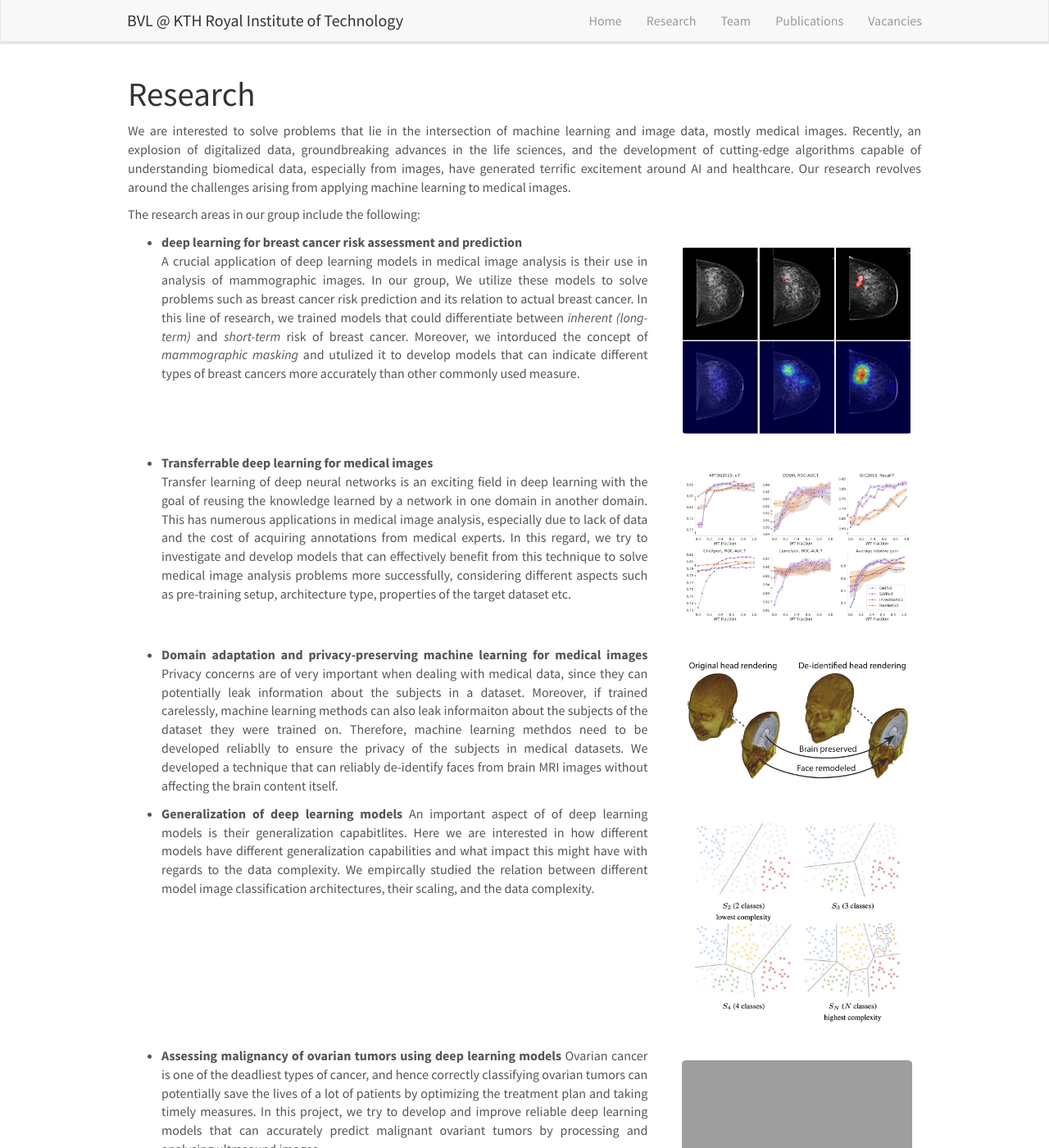
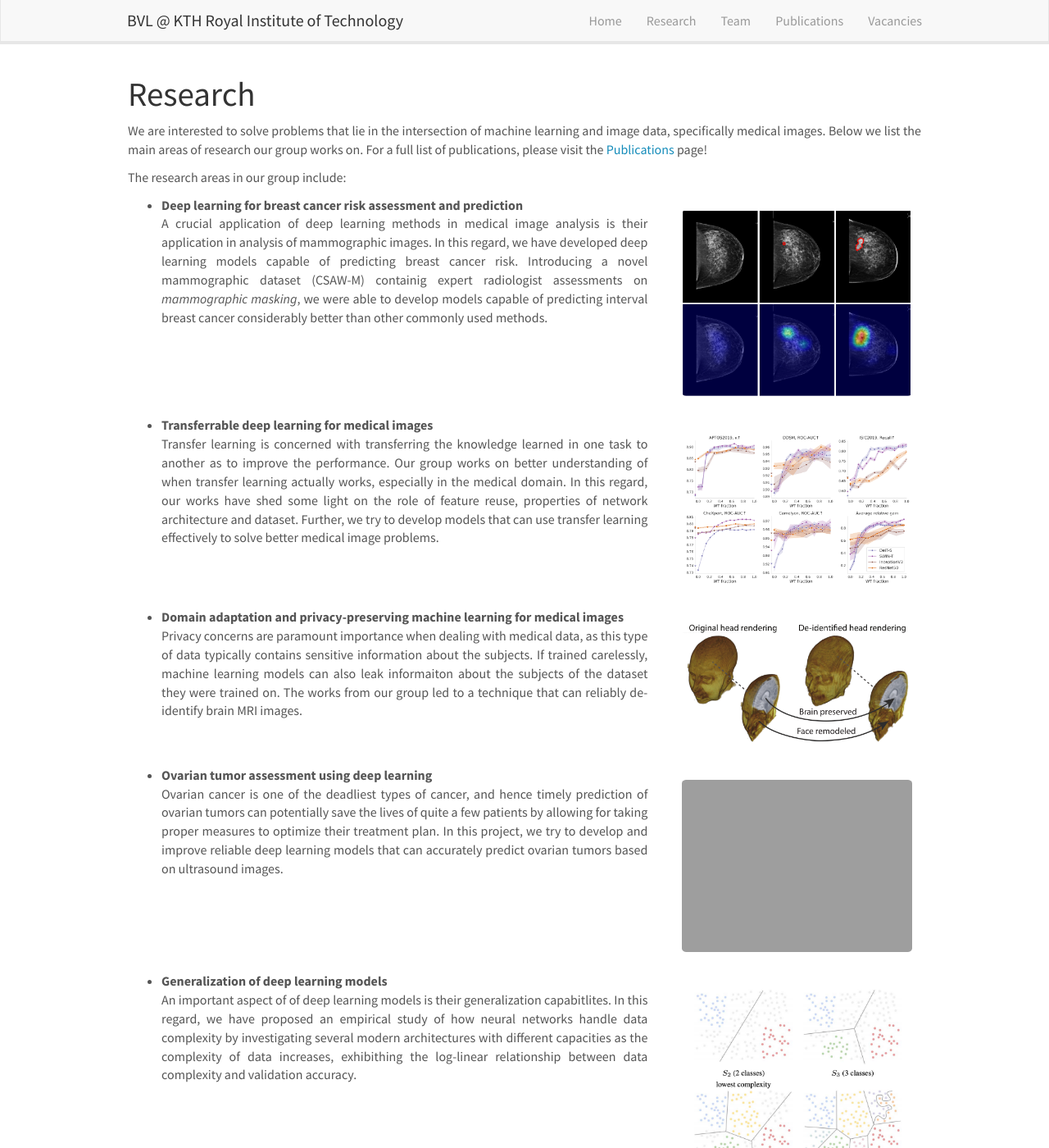
Before and after one commit to MoeinSorkhei/sitedraft3, a Jekyll site: the page built from _pages/research.md, in a window 1280 px wide and 1400 px high. Shown: the whole window at 82% size. Built offline with Jekyll 4.4.1, drawn with Linux system fonts in a browser that asks for light colours; nearby versions of some CDN libraries; some of the changed text lies outside the part shown.

Commit message:
Some changes

```diff
--- a/_pages/research.md
+++ b/_pages/research.md
@@ -8,24 +8,31 @@ permalink: /research/
 
 # Research
 <div class="justify">
-We are interested to solve problems that lie in the intersection of machine learning and image data, mostly medical images. Recently, an explosion of digitalized data, groundbreaking advances in the life sciences, and the development of cutting-edge algorithms capable of understanding biomedical data, especially from images, have generated terrific excitement around AI and healthcare. Our research revolves around the challenges arising from applying machine learning to medical images.
+We are interested to solve problems that lie in the intersection of machine learning and image data, specifically medical images. Below we list the main areas of research our group works on. For a full list of publications, please visit the [Publications](../publications) page!
+<!-- Recently, an explosion of digitalized data, groundbreaking advances in the life sciences, and the development of cutting-edge algorithms capable of understanding biomedical data, especially from images, have generated terrific excitement around AI and healthcare. Our research revolves around the challenges arising from applying machine learning to medical images.  -->
 
-The research areas in our group include the following:
+The research areas in our group include:
 
 <div class="row">
 <div class="col-sm-8">
-- **deep learning for breast cancer risk assessment and prediction**
-    A crucial application of deep learning models in medical image analysis is their use in analysis of mammographic images. In our group, We utilize these models to solve problems such as breast cancer risk prediction and its relation to actual breast cancer. In this line of research, we trained models that could differentiate between _inherent (long-term)_ and _short-term_ risk of breast cancer. Moreover, we intorduced the concept of _mammographic masking_ and utulized it to develop models that can indicate different types of breast cancers more accurately than other commonly used measure.
+- **Deep learning for breast cancer risk assessment and prediction**
+    A crucial application of deep learning methods in medical image analysis is their application in analysis of mammographic images.
+    In this regard, we have developed deep learning models capable of predicting breast cancer risk. Introducing a novel mammographic dataset (CSAW-M) containig expert radiologist assessments on _mammographic masking_, we were able to develop models capable of predicting interval breast cancer considerably better than other commonly used methods.
+    <!-- We utilize these models to solve problems such as breast cancer risk prediction and its relation to actual breast cancer. In this line of research, we trained models that could differentiate between _inherent (long-term)_ and _short-term_ risk of breast cancer. Moreover, we intorduced the concept of _mammographic masking_ and utulized it to develop models that can indicate different types of breast cancers more accurately than other commonly used measure. -->
 </div>
 <div class="col-sm-4">
 <img src="{{ site.url }}{{ site.baseurl }}/images/research_pic/mammo.png" class="img-responsive" width="100%" style="float: right" />
 </div>
 </div>
 
+
 <div class="row">
 <div class="col-sm-8">
 - **Transferrable deep learning for medical images**
-    Transfer learning of deep neural networks is an exciting field in deep learning with the goal of reusing the knowledge learned by a network in one domain in another domain. This has numerous applications in medical image analysis, especially due to lack of data and the cost of acquiring annotations from medical experts. In this regard, we try to investigate and develop models that can effectively benefit from this technique to solve medical image analysis problems more successfully, considering different aspects such as pre-training setup, architecture type, properties of the target dataset etc.
+    Transfer learning is concerned with transferring the knowledge learned in one task to another as to improve the performance. Our group works on better understanding of when transfer learning actually works, especially in the medical domain.
+    In this regard, our works have shed some light on the role of feature reuse, properties of network architecture and dataset.
+    Further, we try to develop models that can use transfer learning effectively to solve better medical image problems.
+    <!-- Transfer learning of deep neural networks is an exciting field in deep learning with the goal of reusing the knowledge learned by a network in one domain in another domain. This has numerous applications in medical image analysis, especially due to lack of data and the cost of acquiring annotations from medical experts. In this regard, we try to investigate and develop models that can effectively benefit from this technique to solve medical image analysis problems more successfully, considering different aspects such as pre-training setup, architecture type, properties of the target dataset etc. -->
 </div>
 <div class="col-sm-4">
 <img src="{{ site.url }}{{ site.baseurl }}/images/research_pic/transfer.png" class="img-responsive" width="100%" style="float: right" />
@@ -36,8 +43,11 @@ The research areas in our group include the following:
 <div class="row">
 <div class="col-sm-8">
 - **Domain adaptation and privacy-preserving machine learning for medical images**
-    Privacy concerns are of very important when dealing with medical data, since they can potentially leak information about the subjects in a dataset. Moreover, if trained carelessly, machine learning methods can also leak informaiton about the subjects of the dataset they were trained on.
-    Therefore, machine learning methdos need to be developed reliablly to ensure the privacy of the subjects in medical datasets. We developed a technique that can reliably de-identify faces from brain MRI images without affecting the brain content itself.
+    Privacy concerns are paramount importance when dealing with medical data, as this type of data typically contains sensitive information about the subjects. If trained carelessly, machine learning models can also leak informaiton about the subjects of the dataset they were trained on.
+    The works from our group led to a technique that can reliably de-identify brain MRI images.
+    <!-- In this regard, we developed a technique that can reliably de-identify brain MRI images. -->
+    <!-- Therefore, machine learning methdos need to be developed reliablly to ensure the privacy of the subjects in medical datasets.  -->
+    <!-- faces from brain MRI images without affecting the brain content itself. -->
 </div>
 <div class="col-sm-4">
 <img src="{{ site.url }}{{ site.baseurl }}/images/research_pic/deidentified_face.png" class="img-responsive" width="100%" style="float: right" />
@@ -47,8 +57,23 @@ The research areas in our group include the following:
 
 <div class="row">
 <div class="col-sm-8">
+- **Ovarian tumor assessment using deep learning**
+    Ovarian cancer is one of the deadliest types of cancer, and hence timely prediction of ovarian tumors can potentially save the lives of quite a few patients by allowing for taking proper measures to optimize their treatment plan.
+    <!-- by optimizing their treatment plan and taking proper measures.  -->
+    In this project, we try to develop and improve reliable deep learning models that can accurately predict ovarian tumors based on ultrasound images.
+</div>
+<div class="col-sm-4">
+<img src="{{ site.url }}{{ site.baseurl }}/images/research_pic/ovarian.png" class="img-responsive" style="float: right" />
+</div>
+</div>
+
+
+<div class="row">
+<div class="col-sm-8">
 - **Generalization of deep learning models**
-    An important aspect of of deep learning models is their generalization capabitlites. Here we are interested in how different models have different generalization capabilities and what impact this might have with regards to the data complexity. We empircally studied the relation between different model image classification architectures, their scaling, and the data complexity.
+    An important aspect of of deep learning models is their generalization capabitlites.
+    <!-- Here we are interested in how different models have different generalization capabilities and what impact this might have with regards to the data complexity. We empircally studied the relation between different model image classification architectures, their scaling, and the complexity. -->
+    In this regard, we have proposed an empirical study of how neural networks handle data complexity by investigating several modern architectures with different capacities as the complexity of data increases, exhibithing the log-linear relationship between data complexity and validation accuracy.
 </div>
 <div class="col-sm-4">
 <img src="{{ site.url }}{{ site.baseurl }}/images/research_pic/complexity.png" class="img-responsive" style="float: right" />
@@ -56,32 +81,4 @@ The research areas in our group include the following:
 </div>
 
 
-<div class="row">
-<div class="col-sm-8">
-- **Assessing malignancy of ovarian tumors using deep learning models**
-    Ovarian cancer is one of the deadliest types of cancer, and hence correctly classifying ovarian tumors can potentially save the lives of a lot of patients by optimizing the treatment plan and taking timely measures. In this project, we try to develop and improve reliable deep learning models that can accurately predict malignant ovariant tumors by processing and analysing ultrasound images.
 </div>
-<div class="col-sm-4">
-<img src="{{ site.url }}{{ site.baseurl }}/images/research_pic/ovarian.png" class="img-responsive" style="float: right" />
-</div>
-</div>
-
-
-<!-- <div class="row">
-<div class="col-sm-12">
-- **Diverse and controllable generative models for domain generalization**
-An interesting line of research in the area of generative modeling is the ability to interpret and control the latent space modeled by deep networks. This, in theory, enables us to control data generation according to our desired properties of data points. In this project, the goal is to manipulate and control different parts of the latent space learned by the Glow model through proper conditioning in order to be able to model different properties of the generated image (e.g. a digit class, its rotation degree etc.) in different parts of the latent space.
-</div>
-</div>
-
-
-<div class="row">
-<div class="col-sm-12">
-- **Application of small small transformer models for microscopic cell image analysis**
-Since the first successful application of Transformer models in computer vision, the community has been utilizing them in a vairty of applications while improving the efficiency and performance. In this project, we are interested in applying efficient, lightweight transformer models for microscopic image analysis. These models should be able to make reliable predictions based only a subset of tokens related to the most important regions of the image.
-
-</div>
-</div> -->
-
-
-</div>
--- /dev/null
+++ b/bibtex/der2022wide.bib
@@ -0,0 +1,6 @@
+@article{der2022wide,
+  title={Wide Range MRI Artifact Removal with Transformers},
+  author={der Goten, Van and Alexander, Lennart and Smith, Kevin},
+  journal={arXiv preprint arXiv:2210.07976},
+  year={2022}
+}
--- /dev/null
+++ b/bibtex/haslum2022metadata.bib
@@ -0,0 +1,6 @@
+@article{haslum2022metadata,
+  title={Metadata-guided Consistency Learning for High Content Images},
+  author={Haslum, Johan Fredin and Matsoukas, Christos and Leuchowius, Karl-Johan and M{\"u}llers, Erik and Smith, Kevin},
+  journal={arXiv preprint arXiv:2212.11595},
+  year={2022}
+}
```
Also changed, not shown: _data/publist.yml (+28 -4 lines), _data/team_members.yml (+11 -0 lines), _pages/home.md (+4 -0 lines), _pages/openings.md (+1 -1 lines), images/homepic/__TRASH__/mammo.png (added).
